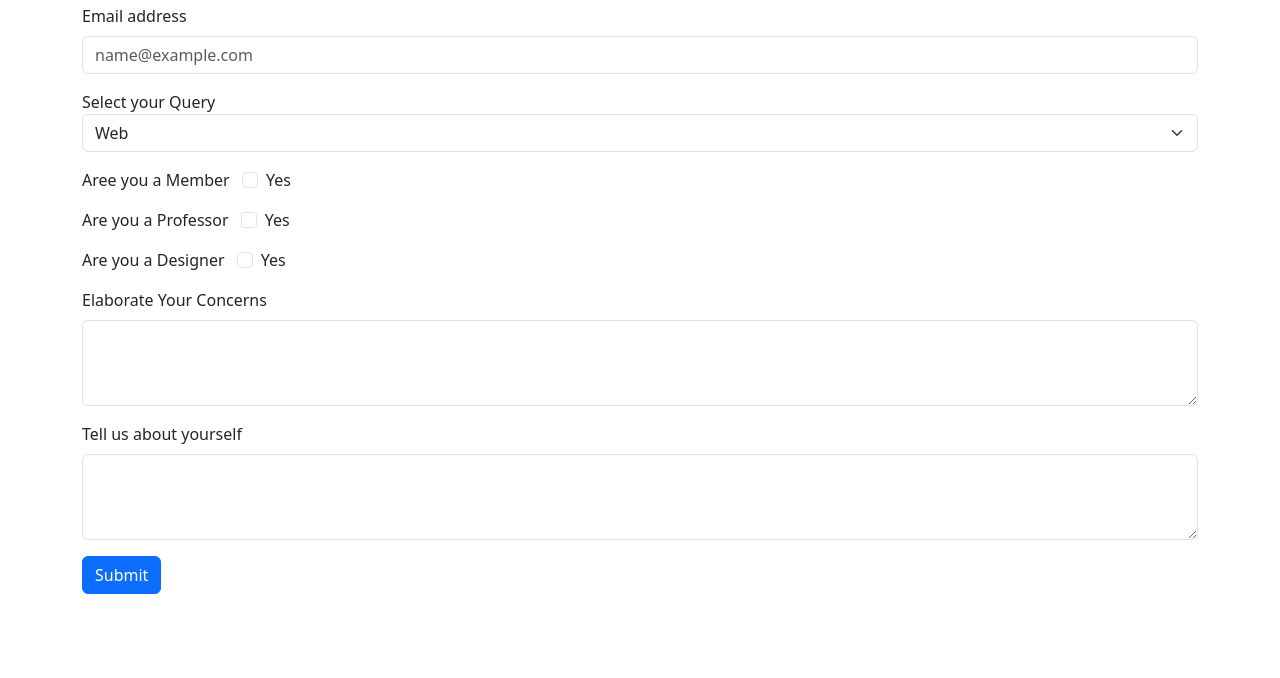
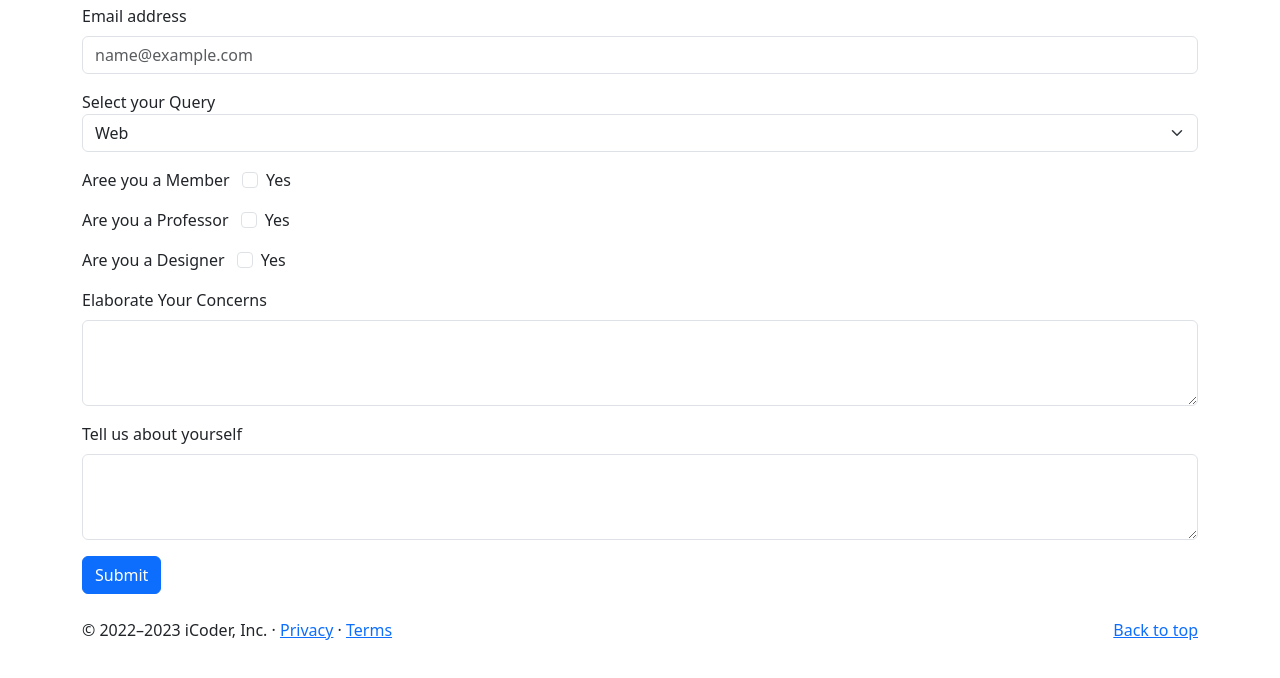
Before and after one commit to SyedZafee/iCoderBootstrap, a plain HTML site: page contact.html in a window 1280 px wide. Shown: the part 122-800 px from the top of the page. Drawn offline with nearby package versions, Linux system fonts and the light colour scheme.

Commit message:
Update contact.html

```diff
--- a/contact.html
+++ b/contact.html
@@ -115,11 +115,11 @@
 
     <!-- Custom Component ( From Crousel (Footer) ) -->
 
-    <!-- <footer class="container">
+     <footer class="container">
         <p class="float-end"><a href="#">Back to top</a></p>
         <p>© 2022–2023 iCoder, Inc. · <a href="#">Privacy</a> · <a href="#">Terms</a></p>
     </footer>
- -->
+
 
 
     <script src="https://cdn.jsdelivr.net/npm/bootstrap@5.3.0-alpha1/dist/js/bootstrap.bundle.min.js"
```
